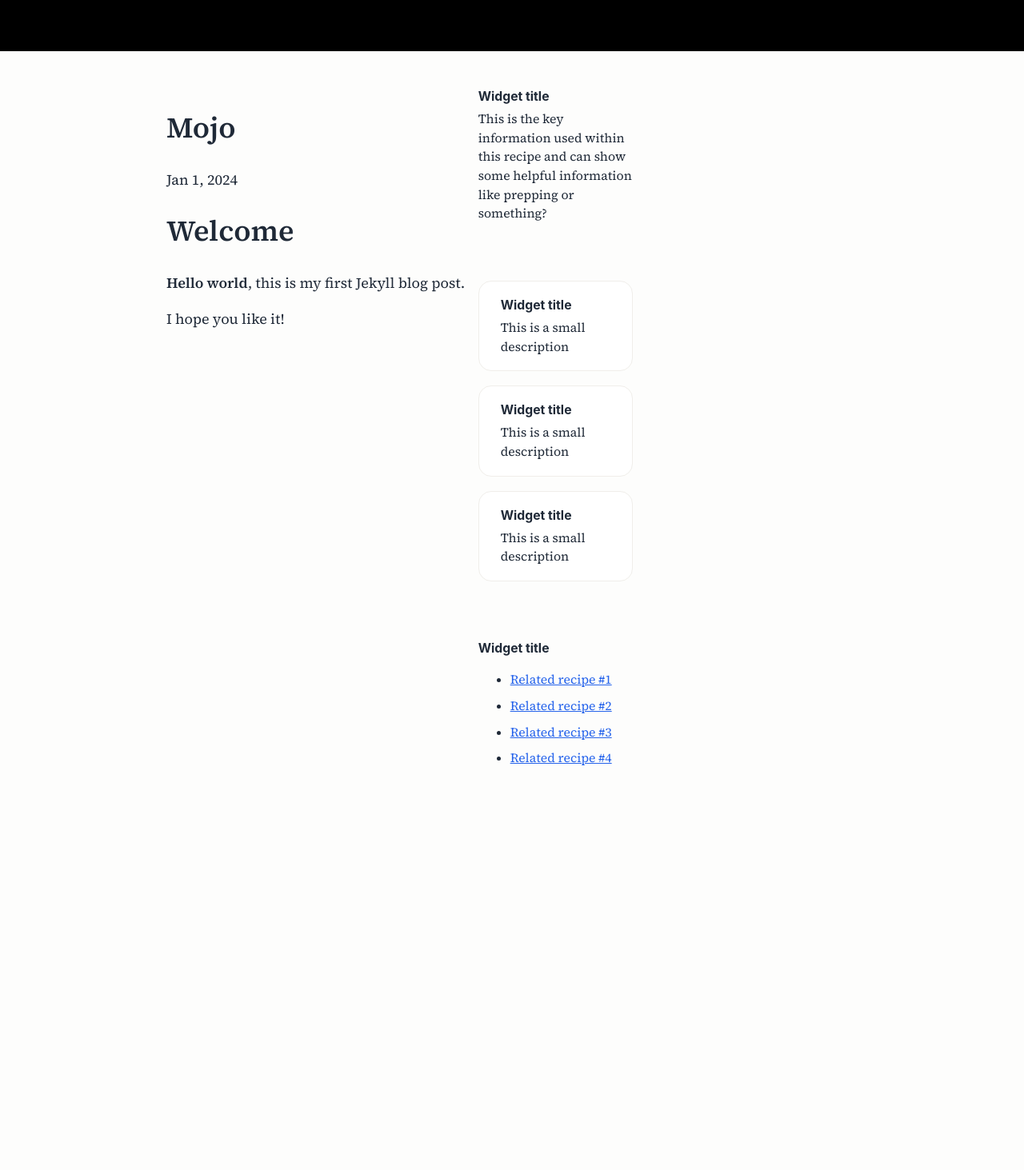
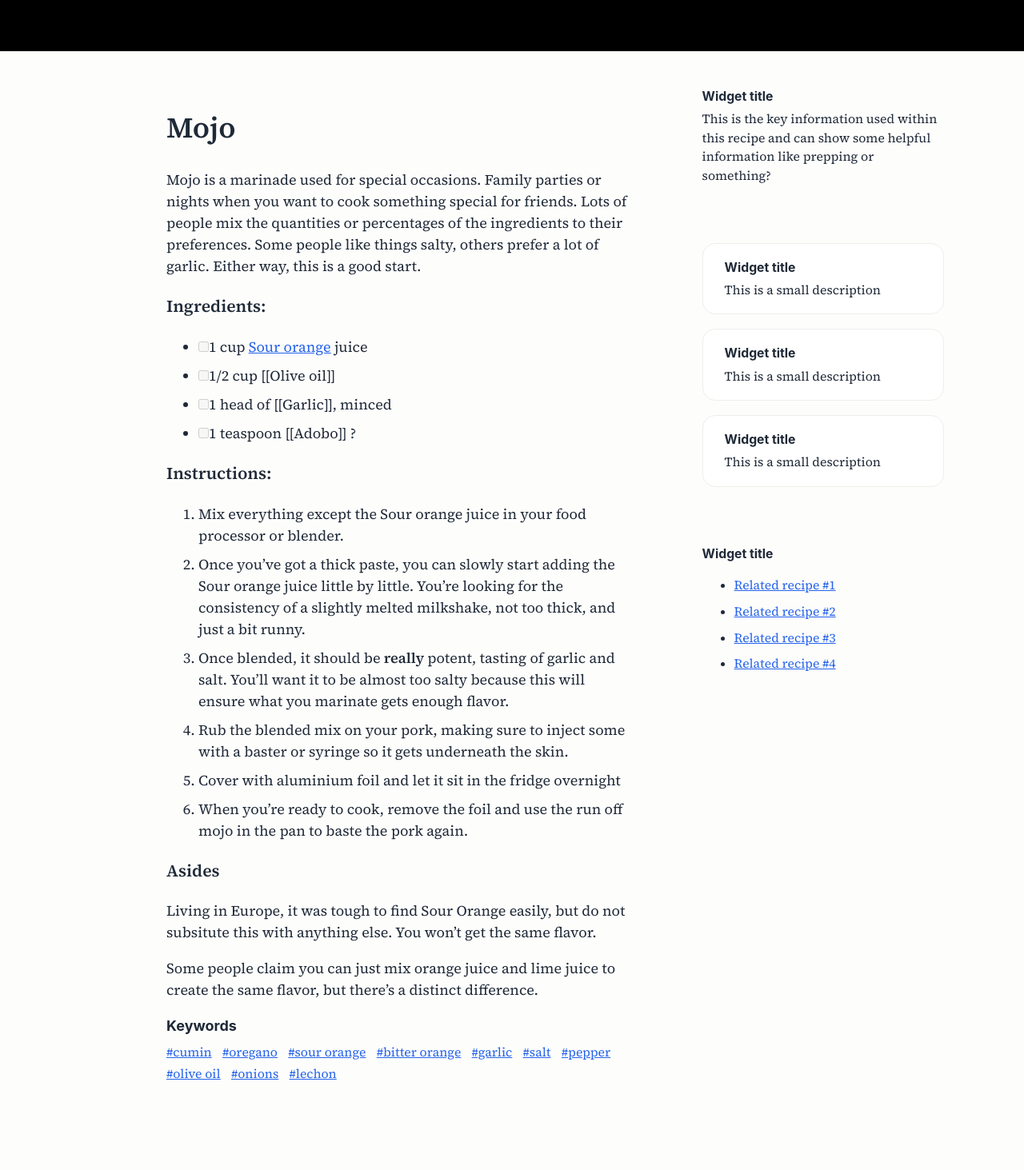
Before and after one commit to eddiemachado/recipes, a Jekyll site: the page built from _posts/2024-01-01-mojo.md, in a window 1280 px wide. Shown: the whole page at 80% size. Built offline with Jekyll 4.4.1, drawn with Linux system fonts in a browser that asks for light colours; before the commit the page ends 1140 px from its top, so only the background shows below that.

Commit message:
cleaning up articles

```diff
--- a/_layouts/post.html
+++ b/_layouts/post.html
@@ -4,49 +4,35 @@ layout: base
 
 
 
-<main role="main">
-
 <div class="recipe-container">
 
 
+
+  <main role="main">
  <!-- article -->
 <article class="post h-entry" itemscope itemtype="http://schema.org/BlogPosting">
 
   <header class="post-header">
     <h1 class="post-title p-name" itemprop="name headline">{{ page.title | escape }}</h1>
-    <p class="post-meta">
-      {%- assign date_format = site.minima.date_format | default: "%b %-d, %Y" -%}
-      <time class="dt-published" datetime="{{ page.date | date_to_xmlschema }}" itemprop="datePublished">
-        {{ page.date | date: date_format }}
-      </time>
-      {%- if page.modified_date -%}
-        ~
-        {%- assign mdate = page.modified_date | date_to_xmlschema -%}
-        <time class="dt-modified" datetime="{{ mdate }}" itemprop="dateModified">
-          {{ mdate | date: date_format }}
-        </time>
-      {%- endif -%}
-      {%- if page.author -%}
-        • {% for author in page.author %}
-          <span itemprop="author" itemscope itemtype="http://schema.org/Person">
-            <span class="p-author h-card" itemprop="name">{{ author }}</span></span>
-            {%- if forloop.last == false %}, {% endif -%}
-        {% endfor %}
-      {%- endif -%}</p>
   </header>
 
   <div class="post-content e-content" itemprop="articleBody">
     {{ content }}
   </div>
 
-  {%- if site.disqus.shortname -%}
-    {%- include disqus_comments.html -%}
-  {%- endif -%}
+  <h4>Keywords</h4>
+  {% for item in page.keywords %}
+        <a class="keyword" href="#" data-tooltip="{{ item | capitalize }}">
+          {{ item | prepend: '#' }}
+        </a>
+      {% endfor %}
+
 
   <a class="u-url" href="{{ page.url | relative_url }}" hidden></a>
 </article>
 <!-- end article -->
 
+</main>
 
 
 <!-- end aside -->
@@ -85,5 +71,3 @@ layout: base
 </aside>
 
 </div>
-
-</main>
--- a/_posts/2024-01-01-mojo.md
+++ b/_posts/2024-01-01-mojo.md
@@ -3,10 +3,39 @@ layout: post
 title:  "Mojo"
 category: foundations
 tags: spicy chicken
+keywords:
+    - cumin
+    - oregano
+    - sour orange
+    - bitter orange
+    - garlic
+    - salt
+    - pepper
+    - olive oil
+    - onions
+    - lechon
 ---
 
-# Welcome
+Mojo is a marinade used for special occasions. Family parties or nights when you want to cook something special for friends. Lots of people mix the quantities or percentages of the ingredients to their preferences. Some people like things salty, others prefer a lot of garlic. Either way, this is a good start.
 
-**Hello world**, this is my first Jekyll blog post.
+### Ingredients:
 
-I hope you like it!
+- [ ] 1 cup [Sour orange](https://en.wikipedia.org/wiki/Bitter_orange) juice
+- [ ] 1/2 cup [[Olive oil]]
+- [ ] 1 head of [[Garlic]], minced
+- [ ] 1 teaspoon [[Adobo]] ?
+
+### Instructions:
+
+1. Mix everything except the Sour orange juice in your food processor or blender.
+2. Once you've got a thick paste, you can slowly start adding the Sour orange juice little by little. You're looking for the consistency of a slightly melted milkshake, not too thick, and just a bit runny.
+3. Once blended, it should be **really** potent, tasting of garlic and salt. You'll want it to be almost too salty because this will ensure what you marinate gets enough flavor.
+4. Rub the blended mix on your pork, making sure to inject some with a baster or syringe so it gets underneath the skin.
+5. Cover with aluminium foil and let it sit in the fridge overnight
+6. When you're ready to cook, remove the foil and use the run off mojo in the pan to baste the pork again.
+
+### Asides
+
+Living in Europe, it was tough to find Sour Orange easily, but do not subsitute this with anything else. You won't get the same flavor.
+
+Some people claim you can just mix orange juice and lime juice to create the same flavor, but there's a distinct difference.
--- a/assets/css/foundations.css
+++ b/assets/css/foundations.css
@@ -336,6 +336,11 @@ figcaption {
     font-size: var(--font-size-caption);
 }
 
+.keyword {
+    font-size: var(--font-size-small);
+    margin: var(--spacing-0) var(--spacing-8) var(--spacing-0) var(--spacing-0);
+}
+
 
 .category {
     font-weight: var(--font-weight-bold);
```
